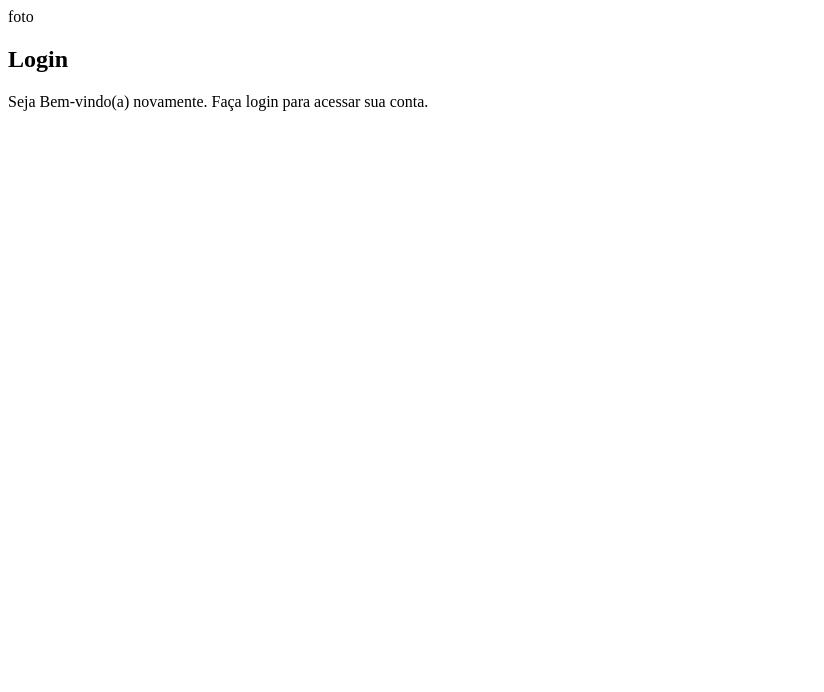
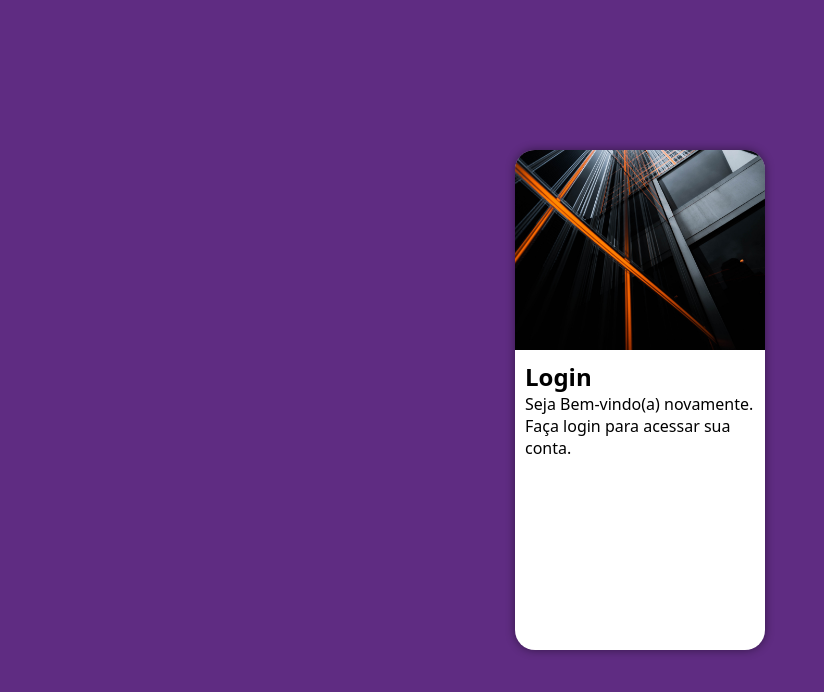
Before and after one commit to caiquefirmino7/Projeto-login, a plain HTML site: page index.html in a window 1280 px wide. Shown: the whole page, without its empty margins (0-824 px from the left). Drawn offline with Linux system fonts and the light colour scheme.

Commit message:
css embutido

```diff
--- /dev/null
+++ b/estilos/media-query.css
@@ -0,0 +1,50 @@
+@charset "utf8";
+
+
+@media screen and (min-width: 768px) and (max-width: 992px) {
+
+    body{
+        background-image: linear-gradient(to top, #49a09d, #5f2c82);
+    }
+
+    section#login {
+        width: 80vw;
+    }
+
+
+    section#login > div#picture{
+        float: left;
+        width: 30%;
+        height: 100%;
+
+    }
+
+    section#login > div#form{
+        float: right;
+        width: 70%;
+    }
+}
+
+@media screen and (min-width: 992px) and (max-width: 1200px) {
+
+    body{
+        background-image: linear-gradient(to top, #49a09d, #5f2c82);
+    }
+
+    section#login {
+        width: 950px;
+    }
+
+    section#login > div#picture{
+        float: left;
+        width: 50%;
+        height: 100%;
+
+    }
+
+    section#login > div#form{
+        float: right;
+        width: 50%;
+    }
+
+}
--- a/estilos/style.css
+++ b/estilos/style.css
@@ -5,3 +5,51 @@ color palette
 green: #49a09d
 lilac: #5f2c82
 */
+
+*{
+    font-family:  system-ui, -apple-system, BlinkMacSystemFont, 'Segoe UI', Roboto, Oxygen, Ubuntu, Cantarell, 'Open Sans', 'Helvetica Neue', sans-serif;
+    padding: 0px;
+    margin: 0px;
+    box-sizing: border-box;
+}
+
+body, html{
+    background-color:#5f2c82 ;
+    height: 100vh;
+    width: 100vw;
+}
+
+main{
+    position: relative;
+    height: 100vh;
+    width: 100vw;
+}
+
+section#login{
+    position: absolute;
+    top: 50%;
+    left: 50%;
+    transform: translate(-50%, -50%);
+    background-color: white;
+    width: 250px;
+    height: 500px;
+    border-radius: 20px;
+    overflow: hidden;
+    box-shadow: 0px 0px 10px rgba(0, 0, 0, 0.452);
+    transition: width 0.3s, height 0.3s;
+    transition-timing-function: ease;
+
+}
+
+section#login > div#picture{
+    background: #5f2c82 url(../imagens/pattern-building.jpg) no-repeat;
+    background-size: cover;
+    background-position: left bottom;
+    height: 200px;
+    display: block;
+}
+
+section#login > div#form{
+    padding: 10px;
+    display: block;
+}
--- a/index.html
+++ b/index.html
@@ -6,6 +6,7 @@
     <meta name="viewport" content="width=device-width, initial-scale=1.0">
     <link rel="shortcut icon" href="imagens/favicon-login.png" type="image/x-icon">
     <link rel="stylesheet" href="estilos/style.css">
+    <link rel="stylesheet" href="estilos/media-query.css">
     <title>Login</title>
 
 </head>
@@ -13,7 +14,7 @@
     <main>
         <section id="login">
             <div id="picture">
-                foto
+
             </div>
 
             <div id="form">
```
